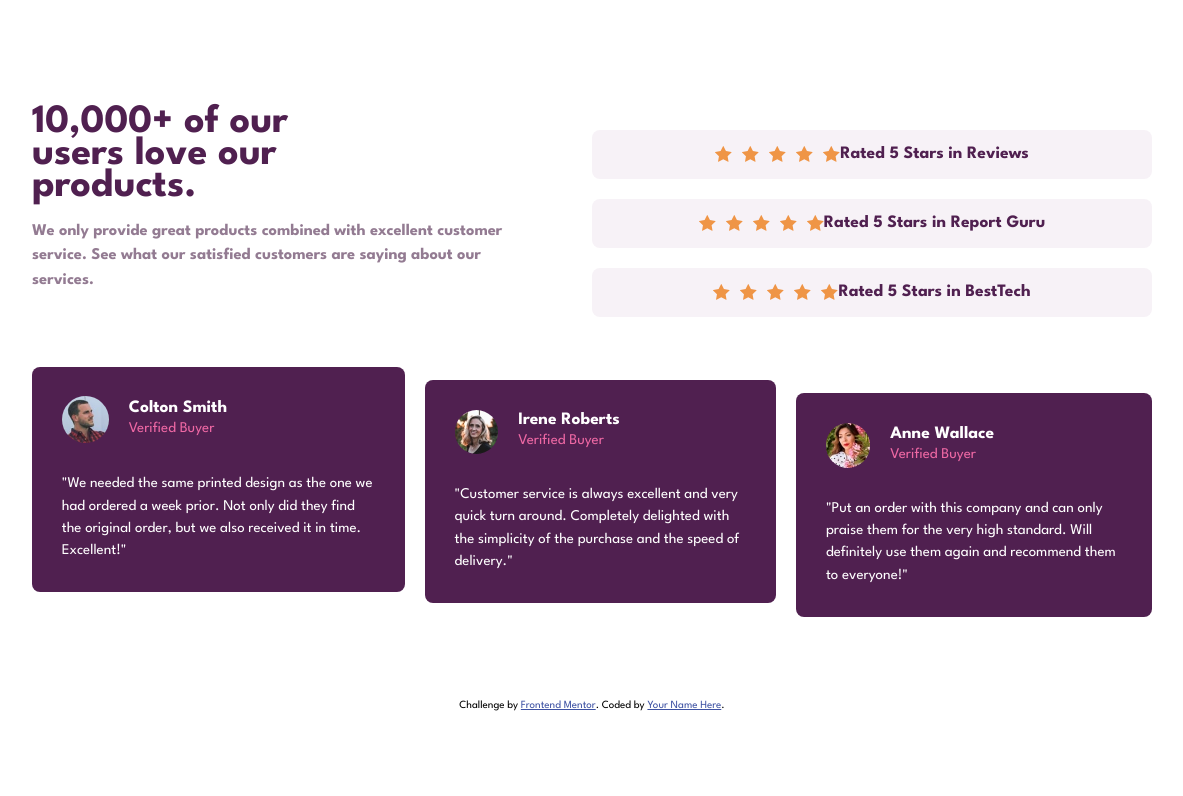
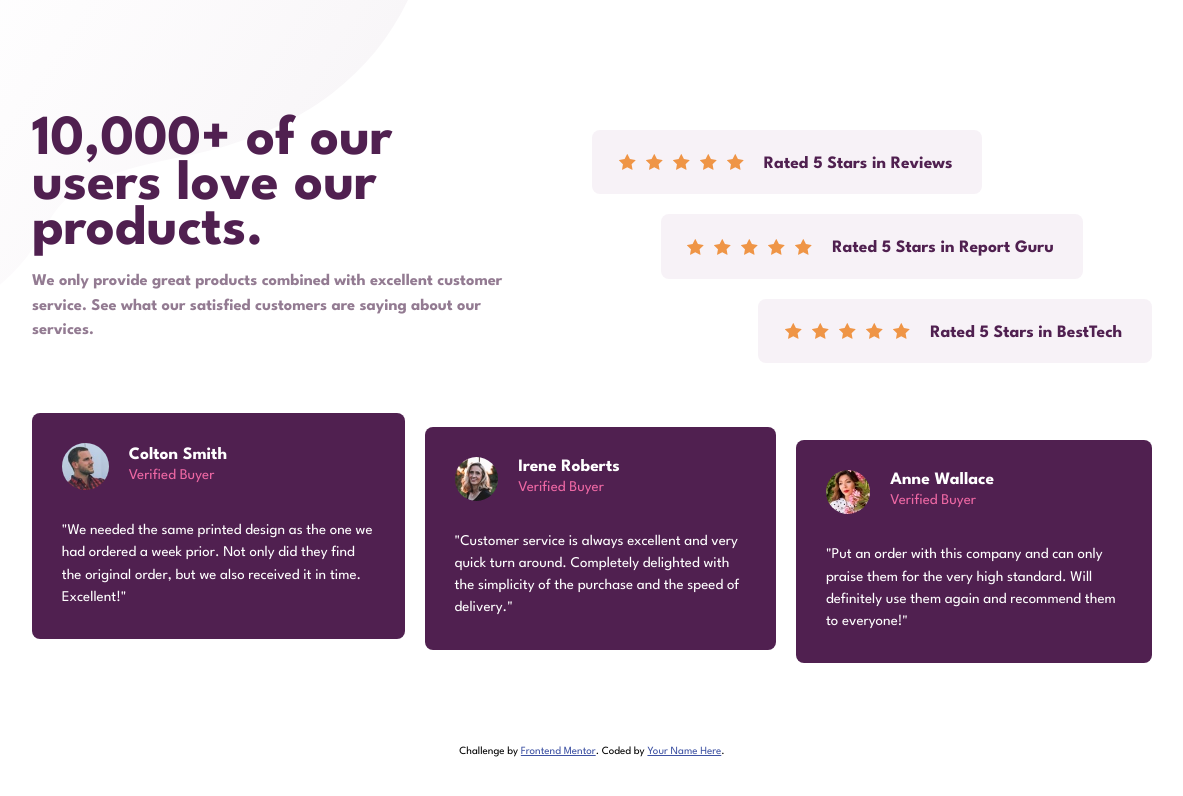
Before and after one commit to FrontEndHighRoller/Social-proof-section, a plain HTML site: page index.html in a window 1536 px wide. Shown: the whole page, without its empty margins (176-1359 px from the left). Drawn offline with Linux system fonts and the light colour scheme.

Commit message:
Update styles.css

```diff
--- a/styles.css
+++ b/styles.css
@@ -103,8 +103,6 @@ textarea:not([rows]) {
 
 html {
   font-size: 0.93rem;
-  background-color: var(--white);
-  min-height: 100vh;
   font-family: "League Spartan";
 }
 
@@ -149,6 +147,11 @@ html {
 
 /* COLOURS ............................................................................................... */
 
+body {
+  background-image: url(images/bg-pattern-top-mobile.svg);
+  background-repeat: no-repeat;
+}
+
 .wrapper {
   text-align: center;
   margin: 80px 20px;
@@ -185,6 +188,17 @@ html {
   border-radius: 8px;
 }
 
+.testimonial_subcontainer_1 {
+  align-self: flex-start;
+}
+.testimonial_subcontainer_2 {
+  align-self: center;
+}
+
+.testimonial_subcontainer_3 {
+  align-self: flex-end;
+}
+
 .name_verified h3,
 .name_verified p {
   margin: 0;
@@ -203,53 +217,71 @@ html {
   object-fit: cover;
 }
 
-@media (min-width: 90rem) {
-  .wrapper {
-    text-align: left;
-    margin: 80px 200px;
+@media (min-width: 700px) {
+  .container_maintext_stars {
+    display: flex;
   }
+
+  .h1_p_container {
+    flex: 0 1 50%;
+  }
+
+  .review_container_main {
+    flex: 0 1 50%;
+  }
+
+  body {
+    background-image: url(images/bg-pattern-top-desktop.svg);
+    background-repeat: no-repeat;
+  }
+
+  .h1_p_container {
+    padding-right: 80px;
+  }
+
+  .review_container_main {
+    display: flex;
+    width: 400px;
+  }
+
+  .review_subcontainer {
+    display: flex;
+    align-items: center;
+    justify-content: center;
+    padding: 0.5rem 2rem 0.5rem 1.8rem;
+  }
+
+  .review_subcontainer_1 {
+    align-self: flex-start;
+  }
+
+  .review_subcontainer_2 {
+    align-self: center;
+  }
+
+  .review_subcontainer_3 {
+    align-self: flex-end;
+  }
+
+  .review_subcontainer h3 {
+    margin-bottom: 13px;
+    margin-left: 20px;
+  }
+}
+
+@media (min-width: 1440px) {
+  .h1_main {
+    font-size: 3.8rem;
+  }
+
   .testimonials_container_main {
     flex-direction: row;
     height: 250px;
     column-gap: 20px;
   }
 
-  .testimonial_subcontainer_1 {
-    align-self: flex-start;
-  }
-  .testimonial_subcontainer_2 {
-    align-self: center;
-  }
-
-  .testimonial_subcontainer_3 {
-    align-self: flex-end;
-  }
-
-  .container_maintext_stars {
-    display: flex;
-  }
-
-  .h1_p_container {
-    flex: 0 1 50%;
-    align-self: flex-start;
-  }
-
-  .review_container_main {
-    flex: 0 1 50%;
-  }
-
-  .h1_p_container {
-    padding-right: 80px;
-  }
-
-  .review_subcontainer {
-    display: flex;
-    align-items: center;
-    justify-content: center;
-  }
-
-  .review_subcontainer h3 {
-    margin-block-end: 0;
-    margin-block-start: 0;
+  .wrapper {
+    text-align: left;
+    margin: 80px 200px;
   }
 }
```
